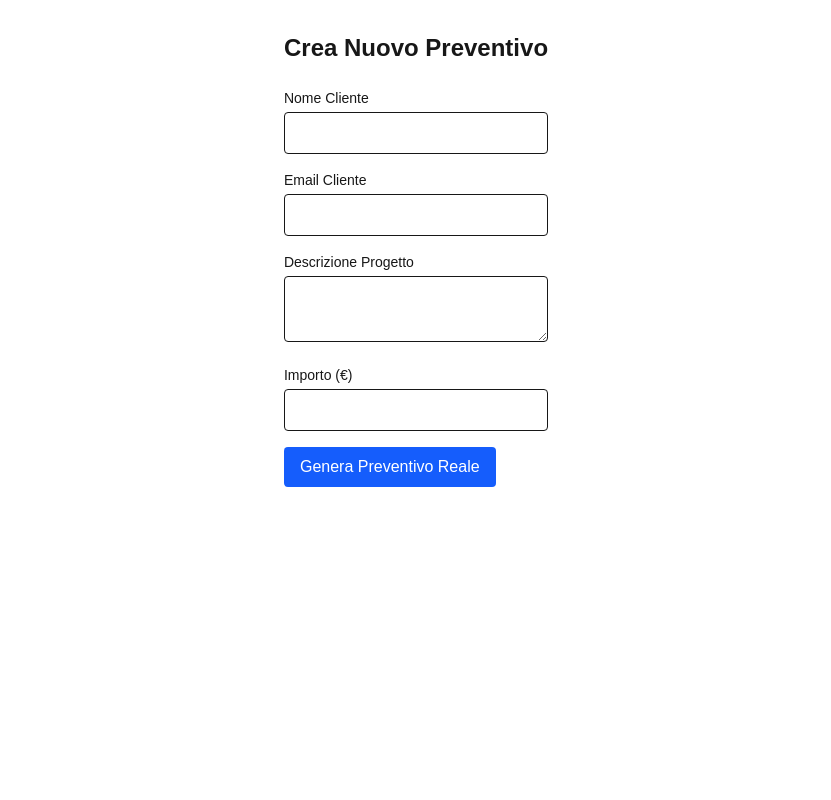
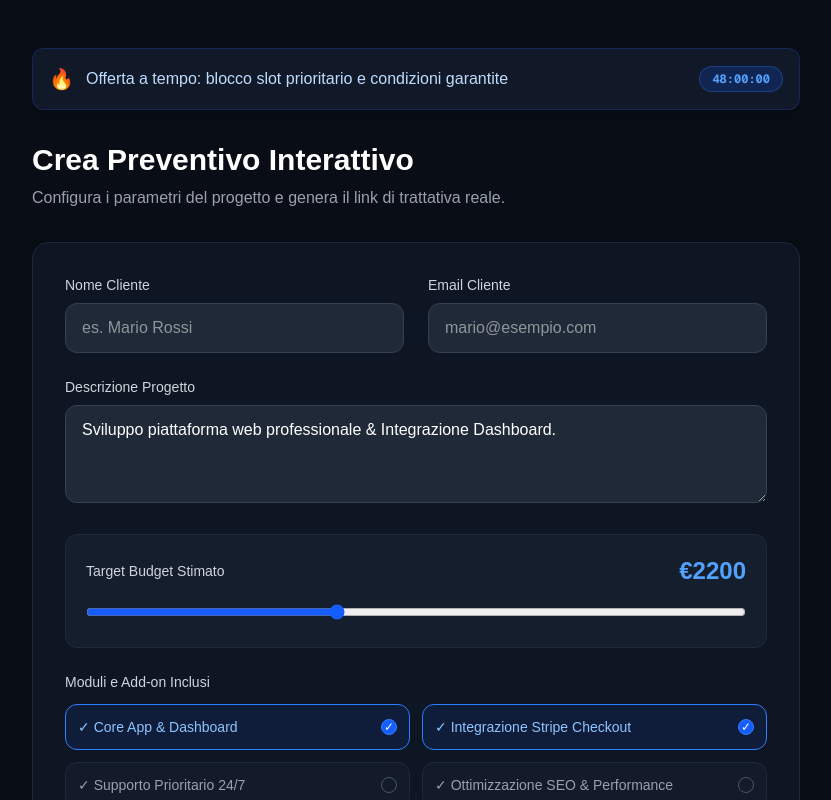
Before and after one commit to quotemichael92/quotepulse, a Next.js app: page /dashboard in a window 1280 px wide. Shown: the top 800 px of the page, without its empty margins (224-1055 px from the left). Built offline with nearby package versions, Linux system fonts and the light colour scheme; no server answers; the database is empty.

Commit message:
Ripristinata dashboard interattiva scura con slider e UUID reali

```diff
--- a/app/dashboard/page.tsx
+++ b/app/dashboard/page.tsx
@@ -1,28 +1,174 @@
-import { createClient } from '@supabase/supabase-js'
-import DashboardClient from './DashboardClient'
+'use client';
 
-export const revalidate = 0
+import { useState } from 'react';
+import { useRouter } from 'next/navigation';
 
-export default async function DashboardPage() {
-  const supabaseUrl = process.env.NEXT_PUBLIC_SUPABASE_URL!
-  const supabaseServiceKey = process.env.SUPABASE_SERVICE_ROLE_KEY || process.env.NEXT_PUBLIC_SUPABASE_ANON_KEY!
-  const supabase = createClient(supabaseUrl, supabaseServiceKey)
+export default function DashboardPage() {
+  const router = useRouter();
+  const [clientName, setClientName] = useState('');
+  const [clientEmail, setClientEmail] = useState('');
+  const [projectDescription, setProjectDescription] = useState('Sviluppo piattaforma web professionale & Integrazione Dashboard.');
+  const [amount, setAmount] = useState(2200);
+  const [timerFomo, setTimerFomo] = useState(48);
+  const [options, setOptions] = useState<string[]>(['Core App & Dashboard', 'Integrazione Stripe Checkout']);
+  const [loading, setLoading] = useState(false);
+  const [error, setError] = useState('');
 
-  const { data: rawQuotes, error } = await supabase
-    .from('quotes')
-    .select('*')
-    .order('created_at', { ascending: false })
+  const handleToggleOption = (opt: string) => {
+    setOptions(prev =>
+      prev.includes(opt) ? prev.filter(item => item !== opt) : [...prev, opt]
+    );
+  };
 
-  if (error) {
-    console.error('Errore recupero preventivi:', error)
-  }
+  const handleSubmit = async (e: React.FormEvent) => {
+    e.preventDefault();
+    setLoading(true);
+    setError('');
 
-  // Normalizzazione pulita e sicura
-  const normalizedQuotes = (rawQuotes || []).map((q: any) => ({
-    ...q,
-    base_price: typeof q.base_price === 'number' ? q.base_price : 0,
-    id: q.id || q._id || q.quote_id || q.uuid
-  }))
+    try {
+      const res = await fetch('/api/generate-quote', {
+        method: 'POST',
+        headers: { 'Content-Type': 'application/json' },
+        body: JSON.stringify({
+          clientName,
+          clientEmail,
+          projectDescription,
+          amount,
+          timerFomo,
+          options
+        }),
+      });
 
-  return <DashboardClient initialQuotes={normalizedQuotes} />
+      const data = await res.json();
+
+      if (!res.ok) {
+        throw new Error(data.error || 'Errore durante la creazione del preventivo');
+      }
+
+      if (data.success && data.quote && data.quote.id) {
+        // Reindirizza al preventivo reale con UUID di Supabase!
+        router.push(`/p/${data.quote.id}`);
+      } else {
+        throw new Error('Risposta non valida dal server');
+      }
+    } catch (err: any) {
+      setError(err.message || 'Errore imprevisto');
+      setLoading(false);
+    }
+  };
+
+  return (
+    <main className="min-h-screen bg-[#090d16] text-white p-6 md:p-12 flex flex-col items-center">
+      <div className="w-full max-w-3xl">
+        {/* Banner FOMO */}
+        <div className="bg-[#111827] border border-blue-900/50 rounded-xl p-4 mb-8 flex items-center justify-between shadow-lg">
+          <div className="flex items-center gap-3">
+            <span className="text-xl">🔥</span>
+            <span className="text-sm md:text-base font-medium text-blue-200">Offerta a tempo: blocco slot prioritario e condizioni garantite</span>
+          </div>
+          <div className="bg-blue-600/20 border border-blue-500/30 text-blue-400 px-3 py-1 rounded-full text-xs font-mono font-bold">
+            {timerFomo}:00:00
+          </div>
+        </div>
+
+        <h1 className="text-3xl font-bold mb-2">Crea Preventivo Interattivo</h1>
+        <p className="text-gray-400 mb-8">Configura i parametri del progetto e genera il link di trattativa reale.</p>
+
+        {error && (
+          <div className="bg-red-500/10 border border-red-500 text-red-400 p-4 rounded-xl mb-6 text-sm">
+            {error}
+          </div>
+        )}
+
+        <form onSubmit={handleSubmit} className="bg-[#111827]/80 backdrop-blur border border-gray-800 rounded-2xl p-6 md:p-8 shadow-2xl space-y-6">
+
+          <div className="grid grid-cols-1 md:grid-cols-2 gap-6">
+            <div>
+              <label className="block text-sm font-medium text-gray-300 mb-2">Nome Cliente</label>
+              <input
+                type="text"
+                required
+                value={clientName}
+                onChange={(e) => setClientName(e.target.value)}
+                placeholder="es. Mario Rossi"
+                className="w-full bg-[#1f2937] border border-gray-700 rounded-xl px-4 py-3 text-white focus:outline-none focus:border-blue-500 transition"
+              />
+            </div>
+            <div>
+              <label className="block text-sm font-medium text-gray-300 mb-2">Email Cliente</label>
+              <input
+                type="email"
+                required
+                value={clientEmail}
+                onChange={(e) => setClientEmail(e.target.value)}
+                placeholder="mario@esempio.com"
+                className="w-full bg-[#1f2937] border border-gray-700 rounded-xl px-4 py-3 text-white focus:outline-none focus:border-blue-500 transition"
+              />
+            </div>
+          </div>
+
+          <div>
+            <label className="block text-sm font-medium text-gray-300 mb-2">Descrizione Progetto</label>
+            <textarea
+              rows={3}
+              value={projectDescription}
+              onChange={(e) => setProjectDescription(e.target.value)}
+              className="w-full bg-[#1f2937] border border-gray-700 rounded-xl px-4 py-3 text-white focus:outline-none focus:border-blue-500 transition"
+            />
+          </div>
+
+          {/* Budget Slider */}
+          <div className="bg-[#1f2937]/50 border border-gray-800 rounded-xl p-5 space-y-4">
+            <div className="flex justify-between items-center">
+              <span className="text-sm font-medium text-gray-300">Target Budget Stimato</span>
+              <span className="text-2xl font-extrabold text-blue-400">€{amount}</span>
+            </div>
+            <input
+              type="range"
+              min="500"
+              max="5000"
+              step="100"
+              value={amount}
+              onChange={(e) => setAmount(Number(e.target.value))}
+              className="w-full accent-blue-600 cursor-pointer"
+            />
+          </div>
+
+          {/* Moduli e Opzioni interattive */}
+          <div>
+            <label className="block text-sm font-medium text-gray-300 mb-3">Moduli e Add-on Inclusi</label>
+            <div className="grid grid-cols-1 md:grid-cols-2 gap-3">
+              {['Core App & Dashboard', 'Integrazione Stripe Checkout', 'Supporto Prioritario 24/7', 'Ottimizzazione SEO & Performance'].map((opt) => {
+                const isSelected = options.includes(opt);
+                return (
+                  <div
+                    key={opt}
+                    onClick={() => handleToggleOption(opt)}
+                    className={`cursor-pointer p-3 rounded-xl border text-sm font-medium transition flex items-center justify-between ${
+                      isSelected
+                        ? 'bg-blue-600/10 border-blue-500 text-blue-300'
+                        : 'bg-[#1f2937]/30 border-gray-800 text-gray-400 hover:border-gray-700'
+                    }`}
+                  >
+                    <span>✓ {opt}</span>
+                    <span className={`w-4 h-4 rounded-full border flex items-center justify-center text-xs ${isSelected ? 'bg-blue-600 border-blue-500 text-white' : 'border-gray-600'}`}>
+                      {isSelected ? '✓' : ''}
+                    </span>
+                  </div>
+                );
+              })}
+            </div>
+          </div>
+
+          <button
+            type="submit"
+            disabled={loading}
+            className="w-full bg-blue-600 hover:bg-blue-500 text-white font-semibold py-4 rounded-xl shadow-lg shadow-blue-600/30 transition flex items-center justify-center gap-2 disabled:opacity-50"
+          >
+            {loading ? 'Generazione in corso...' : 'Genera Preventivo Reale & Apri Deal Room'}
+          </button>
+        </form>
+      </div>
+    </main>
+  );
 }
```
